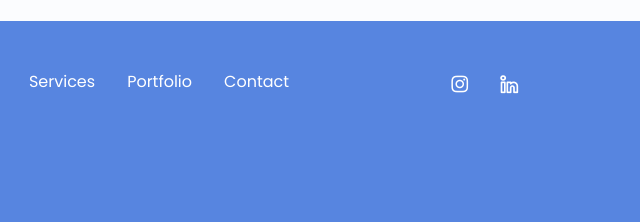
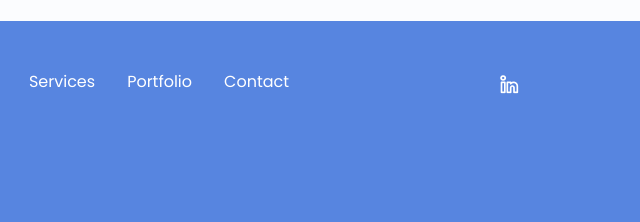
Before and after one commit to KaueLoviz/Portfolio-Pessoal, a website: page index.html in a window 1280 px wide. Shown: the part 5875-6097 px from the top of the page, 481-1121 px from the left. Drawn offline with nearby package versions, Linux system fonts and the light colour scheme.

Commit message:
fix: Removendo instagram

```diff
--- a/index.html
+++ b/index.html
@@ -871,11 +871,6 @@
                 </ul>
 
                 <div class="footer__socials">
-
-                    <a href="https://www.instagram.com/kauezin_sz/" target="_blank" class="footer__social">
-                        <i class="uil uil-instagram"></i>
-                    </a>
-
                     <a target="_blank" href="https://www.linkedin.com/in/kaueloviz/" class="footer__social">
                         <i class="uil uil-linkedin-alt"></i>
                     </a>
```
